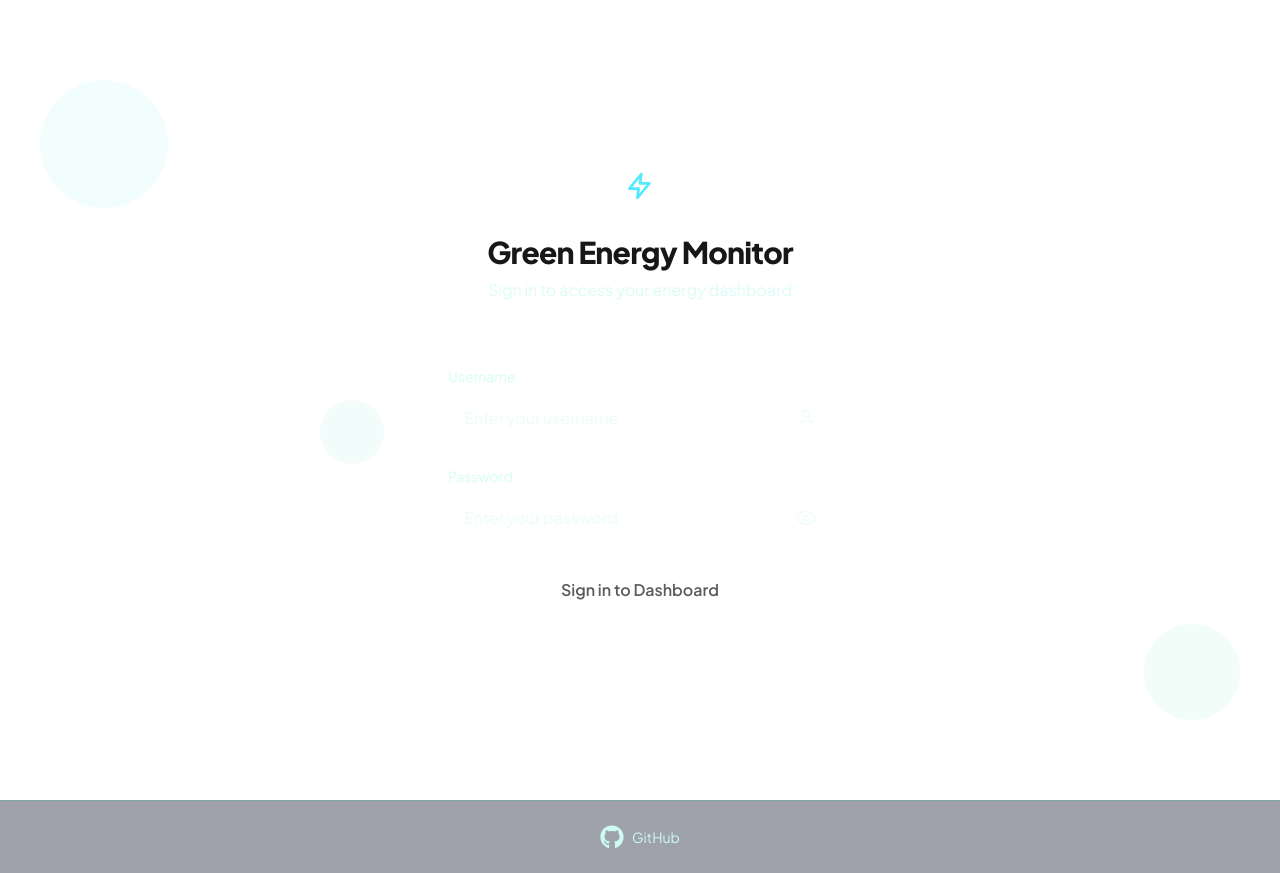
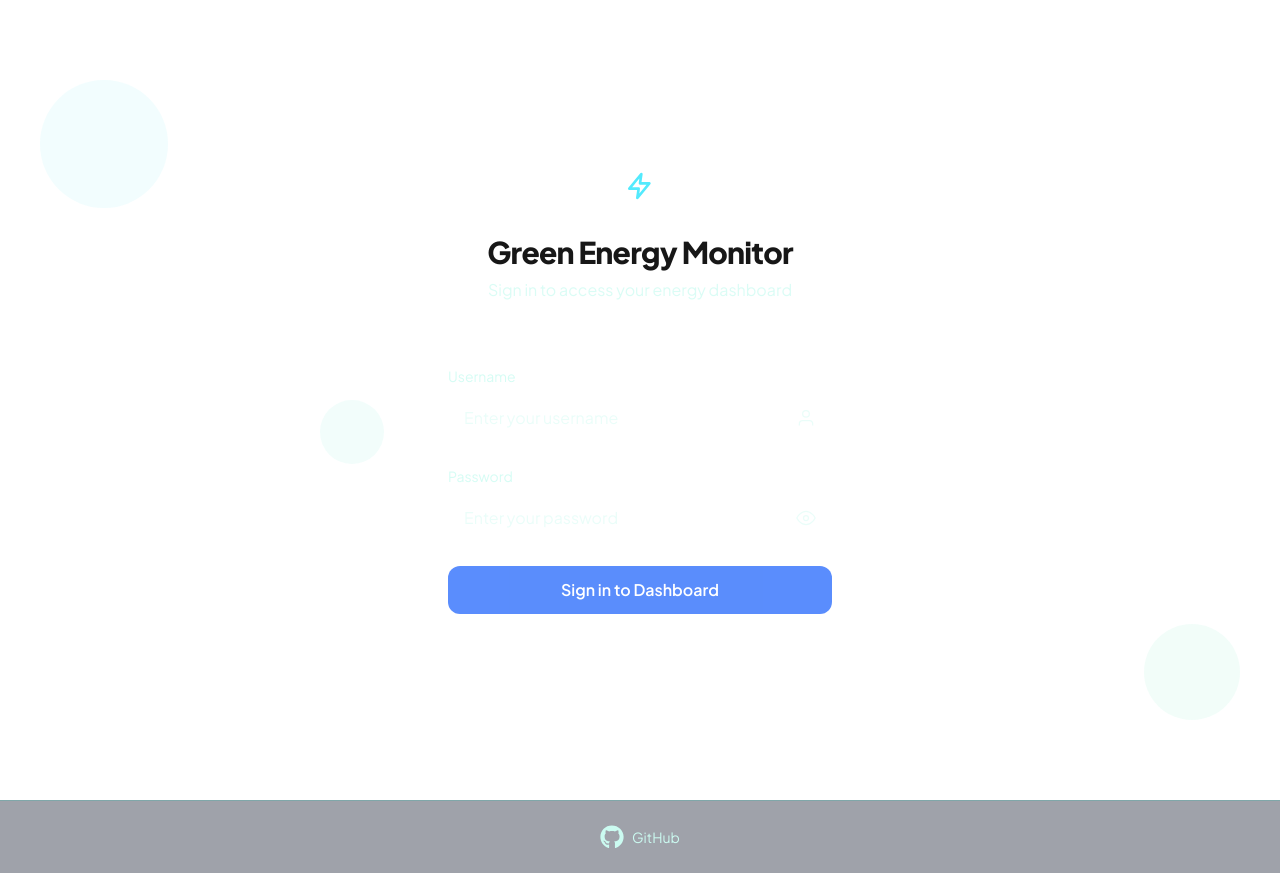
Before and after one commit to FireFlyDeveloper/Power-Monitoring, a Next.js app: page /login in a window 1280 px wide. Built offline with nearby package versions, Linux system fonts and the light colour scheme.

Commit message:
Update loading state handling and enhance button accessibility

```diff
--- a/src/app/login/page.js
+++ b/src/app/login/page.js
@@ -63,7 +63,9 @@ export default function Login() {
         "An error occurred while trying to log in. Please try again later.",
       );
     } finally {
-      setLoading(false);
+      setTimeout(() => {
+        setLoading(false);
+      }, 2000);
     }
   };
 
@@ -246,8 +248,8 @@ export default function Login() {
             {/* Submit */}
             <button
               type="submit"
-              disabled={loading || !username || !password}
-              className="btn btn-primary w-full py-3 px-4 rounded-xl text-base font-semibold disabled:opacity-70 disabled:cursor-not-allowed transition-opacity"
+              disabled={loading || !username.trim() || !password.trim()}
+              className="btn btn-primary w-full py-3 px-4 rounded-xl text-base font-semibold disabled:opacity-70 disabled:cursor-not-allowed transition-opacity bg-blue-600 hover:bg-blue-700 focus:ring-4 focus:ring-blue-300 text-white"
             >
               {loading ? (
                 <span className="flex items-center justify-center">
```
